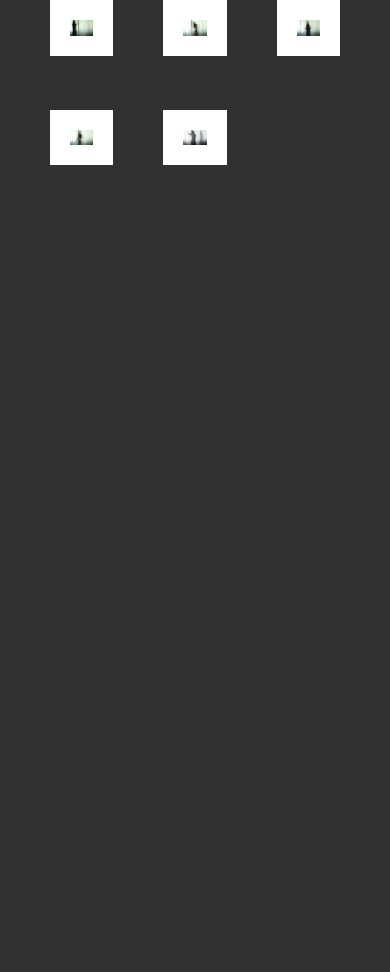
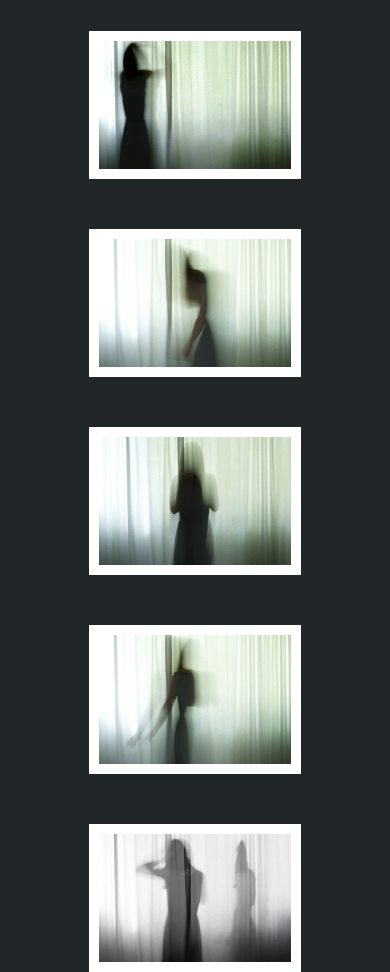
Before and after one commit to richardmarbach/ghosts, a plain HTML site: page index.html in a window 390 px wide. Before the commit the page ends 844 px from the top, so only its background shows below. Drawn offline with Linux system fonts and the light colour scheme.

Commit message:
Adjustments

```diff
--- a/index.html
+++ b/index.html
@@ -7,13 +7,15 @@
   <link rel="stylesheet" href="./styles.css">
 </head>
 <body>
-  <main class="gallery" tabindex="1">
-    <a style="max-height:100%;" href="./gallery.html#1"><img class="framed" src="./img/01.jpg" alt=""></a>
-    <a style="max-height:100%;" href="./gallery.html#2"><img class="framed" src="./img/02.jpg" alt=""></a>
-    <a style="max-height:100%;" href="./gallery.html#3"><img class="framed" src="./img/03.jpg" alt=""></a>
-    <a style="max-height:100%;" href="./gallery.html#4"><img class="framed" src="./img/04.jpg" alt=""></a>
-    <a style="max-height:100%;" href="./gallery.html#5"><img class="framed" src="./img/05.jpg" alt=""></a>
-  </main>
+  <div style="padding-left: 10%; padding-right: 10%; padding-top: 8%;">
+    <main class="gallery" tabindex="1">
+      <a href="./gallery.html#1"><figure><img class="framed" src="./img/01.jpg" alt=""></figure></a>
+      <a href="./gallery.html#2"><figure><img class="framed" src="./img/02.jpg" alt=""></figure></a>
+      <a href="./gallery.html#3"><figure><img class="framed" src="./img/03.jpg" alt=""></figure></a>
+      <a href="./gallery.html#4"><figure><img class="framed" src="./img/04.jpg" alt=""></figure></a>
+      <a href="./gallery.html#5"><figure><img class="framed" src="./img/05.jpg" alt=""></figure></a>
+    </main>
+  </div>
 
   <script src="./slideshow.js"></script>
 </body>
--- a/styles.css
+++ b/styles.css
@@ -9,18 +9,25 @@ body {
   margin: 0;
   width: 100vw;
   height: 100vh;
-  background-color: #313131;
+  background-color: #212729;
 }
+
+figure { margin: 0; }
 
 a, a:visited { color: white; }
 
 img {
   max-width: 100%;
   max-height: 100%;
+  display: block;
 }
 
 .framed {
-  border: 20px solid white;
+  border: 10px solid white;
+}
+
+.small-frame {
+  border: 5px solid white;
 }
 
 #prev, #next {
@@ -41,7 +48,7 @@ img {
 
 .chevron {
   display: inline-block;
-  border-width: 4px;
+  border-width: 2px;
   border-color: current;
   width: 1em;
   height: 1em;
@@ -60,24 +67,28 @@ img {
 }
 
 .gallery {
-  display: grid;
+  height: 100%;
+  width: 100%;
   padding-left: var(--gallery-gap);
   padding-right: var(--gallery-gap);
+
+  display: grid;
   gap: var(--gallery-gap);
-  grid-template-rows: repeat(2, 1fr);
+  grid-template-rows: repeat(2, 50%);
   grid-template-columns: repeat(3, 1fr);
   justify-content: center;
   align-items: center;
 }
 
 @media (max-width: 720px) {
-  #gallery {
+  .gallery {
     grid-template-columns: repeat(1, 1fr);
+    grid-template-rows: repeat(5, 1fr);
   }
 }
 
 @media (min-width: 720px) and (max-width: 1280px) {
-  #gallery {
+  .gallery {
     grid-template-columns: repeat(2, 1fr);
   }
 }
```
Also changed, not shown: gallery.html (+5 -5 lines).
